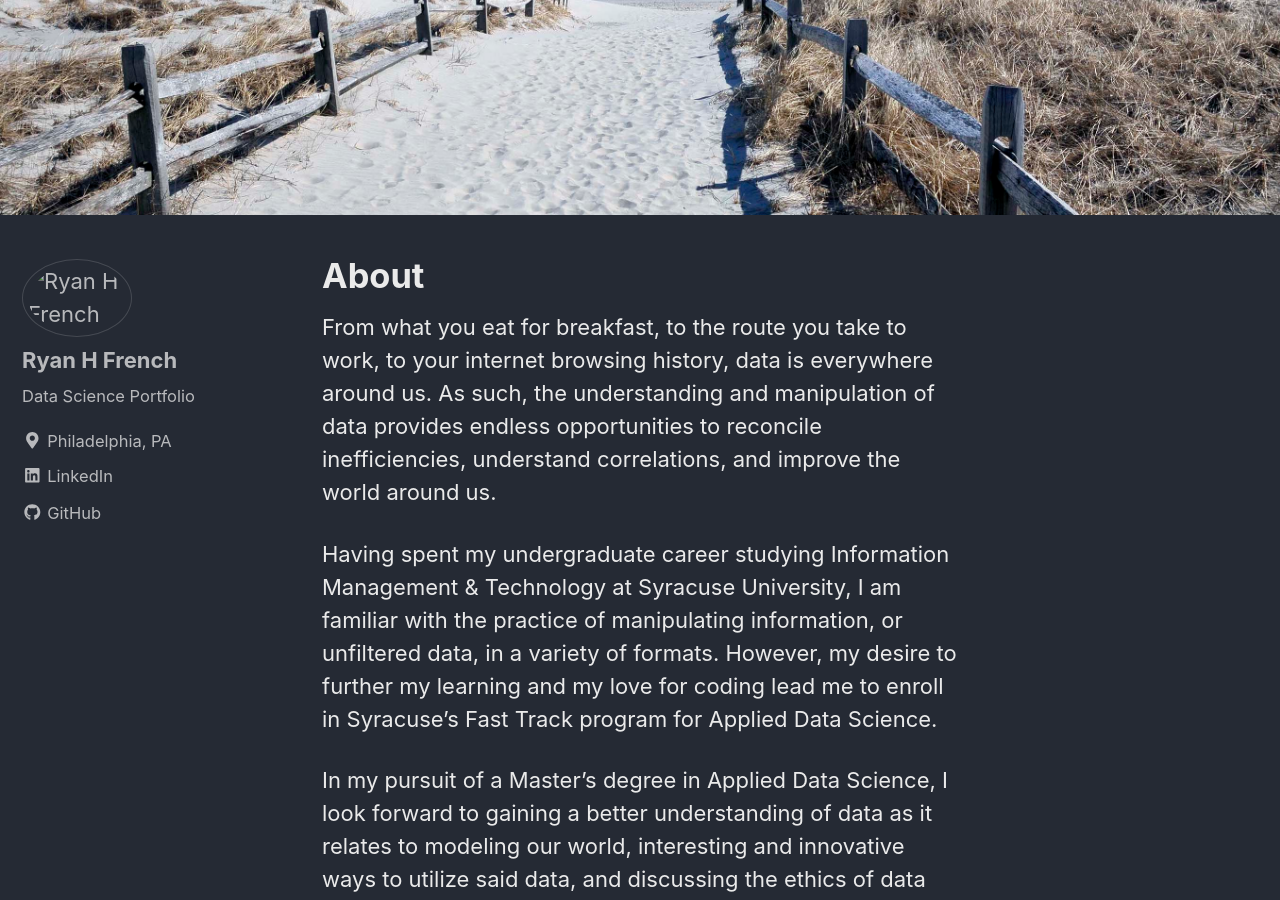
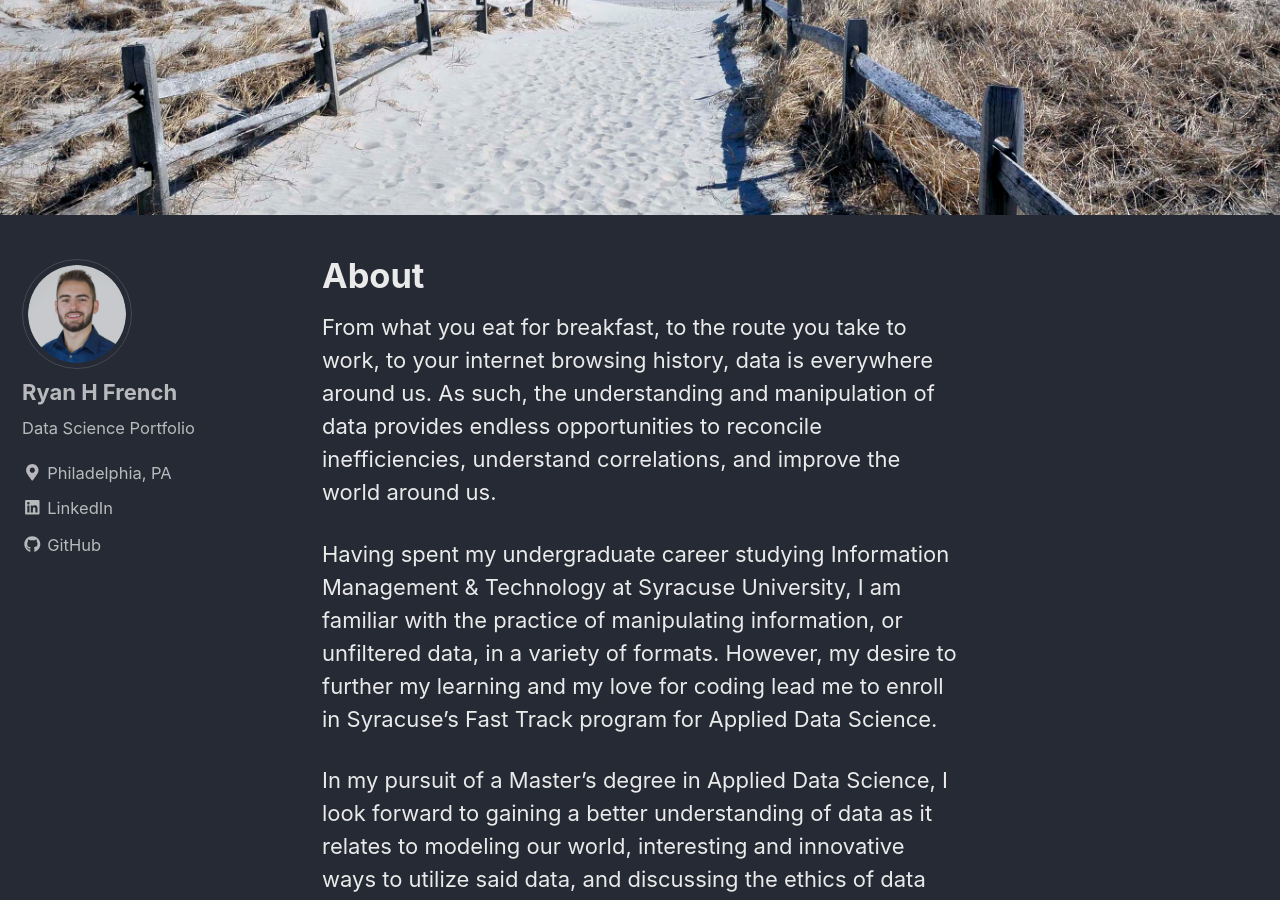
Before and after one commit to ryanhfrench/ryanhfrench.github.io, a Jekyll site: the page built from _pages/about.md, in a window 1280 px wide and 900 px high, scrolled down 357 px. Built offline with Jekyll 4.4.1, drawn with Linux system fonts in a browser that asks for light colours; nearby versions of some CDN libraries.

Commit message:
Re-try update

```diff
--- a/_config.yml
+++ b/_config.yml
@@ -77,15 +77,15 @@
 
 # Analytics
 analytics:
-  provider               : false # false (default), "google", "google-universal", "custom"
+  provider: false # false (default), "google", "google-universal", "custom"
   google:
-    tracking_id          :
+    tracking_id:
 
 
 # Site Author
 author:
   name             : "Ryan H French"
-  avatar           : "/rf_images/bio-pic-2.jpg" # path of avatar image, e.g. "/assets/images/bio-photo.jpg"
+  avatar           : "/images/headshot_RD.png" # path of avatar image, e.g. "/assets/images/bio-photo.jpg"
   bio              : "Data Science Portfolio"
   location         : "Philadelphia, PA"
   email            :
--- a/_pages/about.md
+++ b/_pages/about.md
@@ -2,7 +2,7 @@
 title: "About"
 permalink: /about/
 header:
-  image: "/rf_images/avalon-nj.jpg"
+  image: "/images/avalon-nj.jpg"
 ---
 
 From what you eat for breakfast, to the route you take to work, to your internet browsing history, data is everywhere around us. As such, the understanding and manipulation of data provides endless opportunities to reconcile inefficiencies, understand correlations, and improve the world around us.
```
Also changed, not shown: images/avalon-nj.jpg (renamed from rf_images/avalon-nj.jpg), images/bio-pic-2.jpg (deleted), images/building_lights_USA_night_skyscraper_reflection_promenades_river-780095.jpg (renamed from rf_images/building_lights_USA_night_skyscraper_reflection_promenades_river-780095.jpg), images/fort point.png (deleted), images/headshot_RD.png (renamed from rf_images/headshot_RD.png), images/waterfront.jpg (deleted), images/zakim.jpg (deleted).
